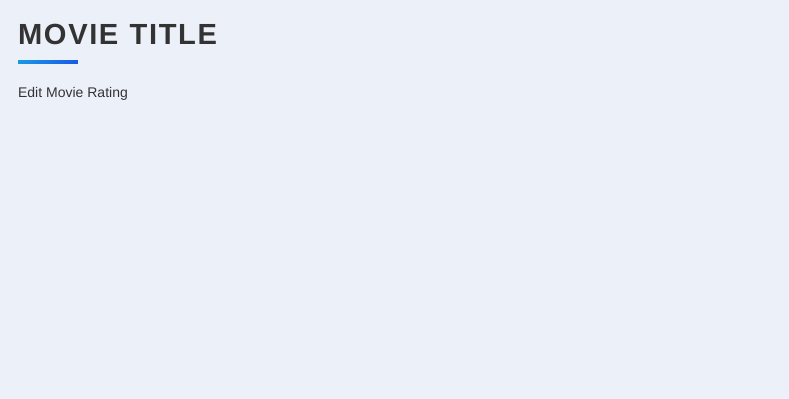
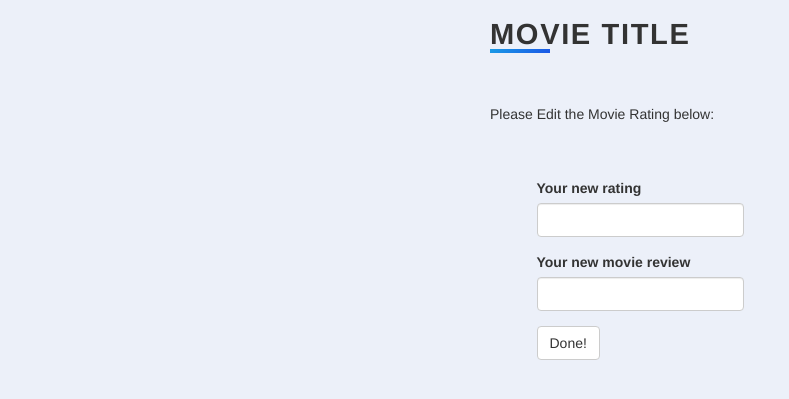
Before and after one commit to HKubinhetz/FavoriteMovies, a Flask app: template templates/edit.html in a window 1280 px wide. Shown: the top 399 px of the page, without its empty margins (0-789 px from the left). Run offline with Flask 2, Linux system fonts and the light colour scheme; the template is opened without the code that fills it: values that come from a table or form of the project are taken from there, others are empty; some libraries are stand-ins or nearby versions.

Commit message:
Now possible to edit the movie rating and update the database. It is also possible to delete movies from the website and DB.

```diff
--- a/main.py
+++ b/main.py
@@ -7,6 +7,7 @@ from flask_wtf import FlaskForm
 from wtforms import StringField, SubmitField
 from wtforms.validators import DataRequired
 import requests
+
 
 # ---------------------------- FLASK SERVER CONFIG ----------------------------
 app = Flask(__name__)
@@ -46,8 +47,8 @@ class Movie(db.Model):
 # db.session.add(first_movie)
 # db.session.commit()
 
+
 # --------------------------------- FUNCTIONS ---------------------------------
-
 def query_movies():
     # This function finds all movies in the Database, if any, and returns them.
     all_movies = []
@@ -67,11 +68,56 @@ def query_movies():
     return all_movies
 
 
+# ----------------------------------- FORMS -----------------------------------
+class ReviewMovieForm(FlaskForm):
+    rating = StringField('Your new rating', validators=[DataRequired()])
+    review = StringField('Your new movie review', validators=[DataRequired()])
+    submit = SubmitField('Done!')
+
+
+class AddMovieForm(FlaskForm):
+    title = StringField('Movie Title', validators=[DataRequired()])
+    submit = SubmitField('Search!')
+
+
 # ---------------------------------- ROUTING ----------------------------------
-@app.route("/")
+@app.route("/", methods=['GET', 'POST'])
 def home():
-    movie_data = query_movies()
-    return render_template("index.html", movies=movie_data)
+    moviedata = query_movies()
+    return render_template("index.html", movies=moviedata)
+
+
+@app.route("/add", methods=['GET', 'POST'])
+def add():
+    form = AddMovieForm()
+    if form.validate_on_submit():
+        movie_title = form.title.data
+        print(movie_title)
+        return redirect(url_for('home'))
+    return render_template("add.html", form=form)
+
+
+@app.route("/edit/<movieid>", methods=['GET', 'POST'])
+def edit(movieid):
+    form = ReviewMovieForm()
+    moviedata = query_movies()
+    if form.validate_on_submit():
+        movie_rating = form.rating.data
+        movie_review = form.review.data
+        movie_to_update = Movie.query.filter_by(id=movieid).first()           # Finds the movie in the DB
+        movie_to_update.rating = movie_rating                                 # Updates the rating
+        movie_to_update.review = movie_review                                 # Updates the review
+        db.session.commit()                                                   # Commits the update
+        return redirect(url_for('home'))                                      # Redirects the user to home
+    return render_template("edit.html", movies=moviedata, id=movieid, form=form)
+
+
+@app.route("/delete/<movieid>")
+def delete(movieid):
+    movie_to_delete = Movie.query.filter_by(id=movieid).first()  # Finds the movie in the DB
+    db.session.delete(movie_to_delete)                           # Deletes the movie
+    db.session.commit()                                          # Commits the update
+    return redirect(url_for('home'))
 
 
 # --------------------------------- EXECUTION ---------------------------------
--- a/static/css/styles.css
+++ b/static/css/styles.css
@@ -24,7 +24,7 @@
 	 justify-content: center;
 	 align-items: center;
 	 flex-wrap: wrap;
-	 max-width: 1500px;
+	 max-width: 300px;
 }
  p.overview {
 	 font-size: 12px;
@@ -35,7 +35,7 @@
 }
  .heading {
 	 width: 100%;
-	 margin-left: 1rem;
+	 margin-left: 0;
 	 font-weight: 900;
 	 font-size: 1.618rem;
 	 text-transform: uppercase;
@@ -48,7 +48,7 @@
  .heading:after {
 	 display: block;
 	 content: '';
-	 position: absolute;
+	 position: relative;
 	 width: 60px;
 	 height: 4px;
 	 background: linear-gradient(135deg, #1a9be6, #1a57e6);
@@ -56,8 +56,8 @@
 }
  .description {
 	 width: 100%;
-	 margin-top: 0;
-	 margin-left: 1rem;
+	 margin-top: 1rem;
+	 margin-left: 0rem;
 	 margin-bottom: 3rem;
 }
  .card {
--- a/templates/add.html
+++ b/templates/add.html
@@ -1,4 +1,5 @@
 {% extends 'bootstrap/base.html' %}
+{% import "bootstrap/wtf.html" as wtf %}
 
 {% block styles %}
   {{ super() }}
@@ -12,5 +13,6 @@
 {% block content %}
 <div class="content">
     <h1 class="heading">Add a Movie</h1>
+    {{ wtf.quick_form(form, novalidate=True, method="post") }}
 </div>
 {% endblock %}
--- a/templates/edit.html
+++ b/templates/edit.html
@@ -13,6 +13,8 @@
 {% block content %}
 <div class="content">
   <h1 class="heading">Movie Title</h1>
-    <p class="description">Edit Movie Rating</p>
+    <p class="description">Please Edit the Movie Rating below:</p>
+    {{ wtf.quick_form(form, novalidate=True, method="post") }}
   </div>
+
 {% endblock %}
--- a/templates/index.html
+++ b/templates/index.html
@@ -33,8 +33,8 @@
             {{ movie['description'] }}
         </p>
 
-        <a href="#" class="button">Update</a>
-        <a href="#" class="button delete-button">Delete</a>
+        <a href="edit/{{movie['id']}}" class="button">Update</a>
+        <a href="delete/{{movie['id']}}" class="button delete-button">Delete</a>
 
       </div>
     </div>
@@ -43,7 +43,7 @@
 {% endfor %}
 
 <div class="container text-center add">
-<a href="#" class="button">Add Movie</a>
+<a href="{{url_for('add')}}" class="button">Add Movie</a>
 </div>
 
 {% endblock %}
```
Also changed, not shown: movies.db.
